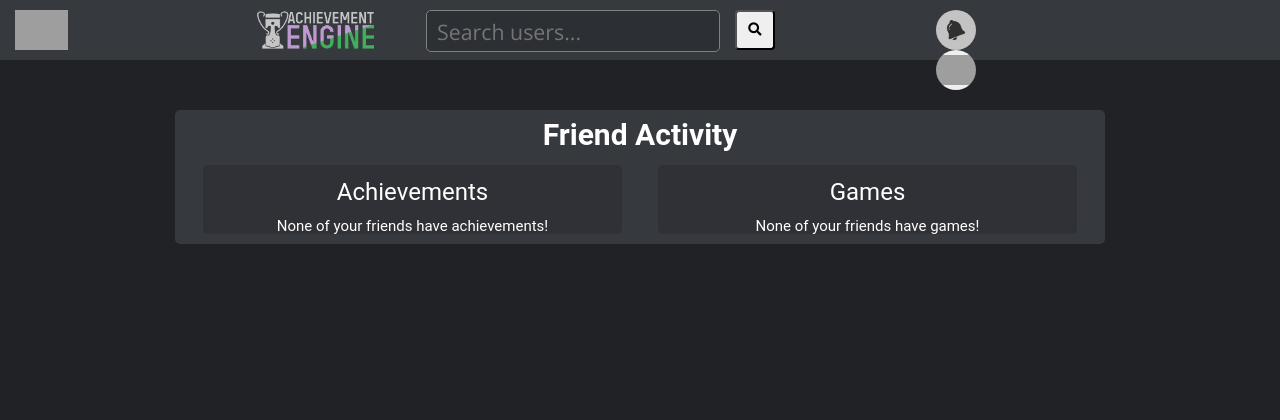
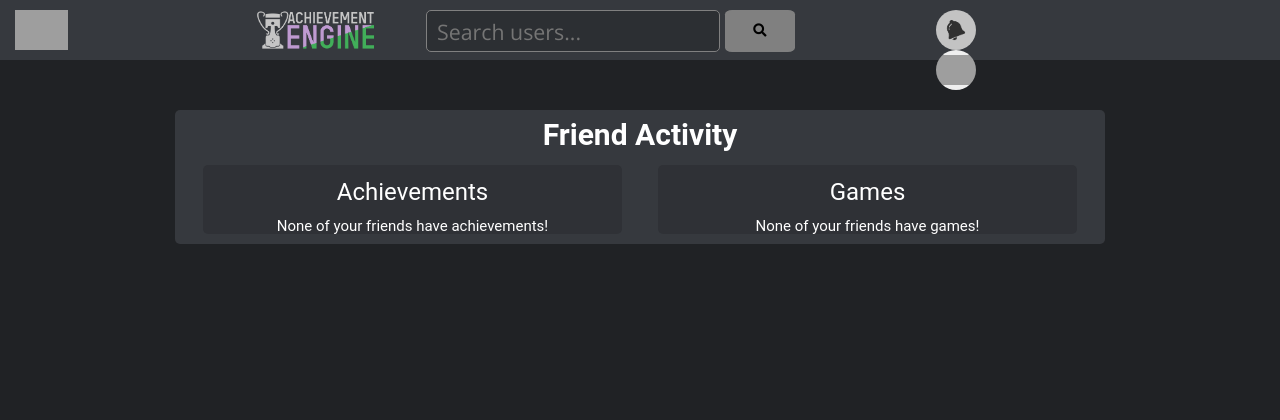
Before and after one commit to AchievementEngine/website, a PHP site: page /login/home.php in a window 1280 px wide. Shown: the top 420 px of the page. Run offline with PHP 8.4, Linux system fonts and the light colour scheme; a user stored in the database is signed in; data comes from the database, SQL or seed files in the repository; data that the repository does not hold is empty; some libraries are stand-ins or nearby versions; grey boxes are pictures that could not be loaded.

Commit message:
Search Buttom Fixed
I've done some styling changes to make the search button look good

```diff
--- a/data/style.css
+++ b/data/style.css
@@ -227,7 +227,7 @@ header .farleft {
 
 header .searchBox {
 	height:40px;
-	margin:0px 15px 0px 50px;
+	margin:0px 5px 0px 50px;
 	font-size:16pt;
 	color:white;
 	font-family:Open Sans;
--- a/include/header2.php
+++ b/include/header2.php
@@ -9,7 +9,7 @@
 		<form method="post" action="search.php">
 			<div class="searchzone">
 				<input type="text" name="search" class="searchBox" placeholder="Search users...">
-				<button style="font-family:FontAwesome;height:40px;width:40px;border-radius:10%"><i class="fas fa-search"></i></button>
+				<button style="font-family:FontAwesome;height:42px;width:70px;border-radius:10%; background-color: grey; border: 0"><i class="fas fa-search"></i></button>
 			</div>
 		</form>
 	</div>
```
